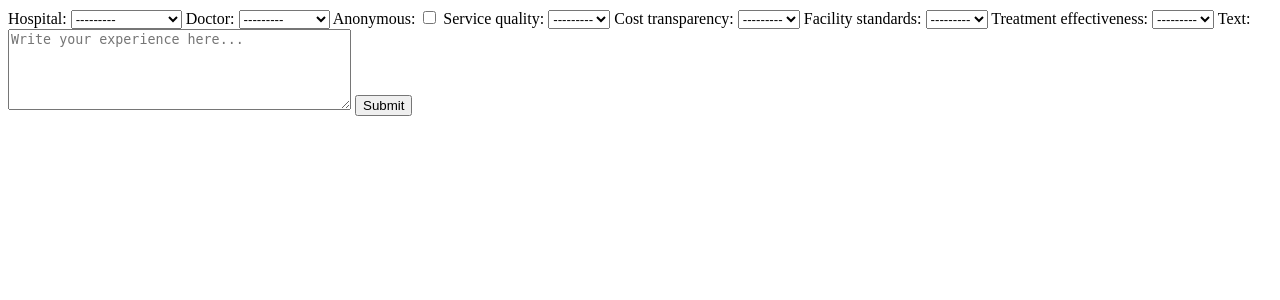
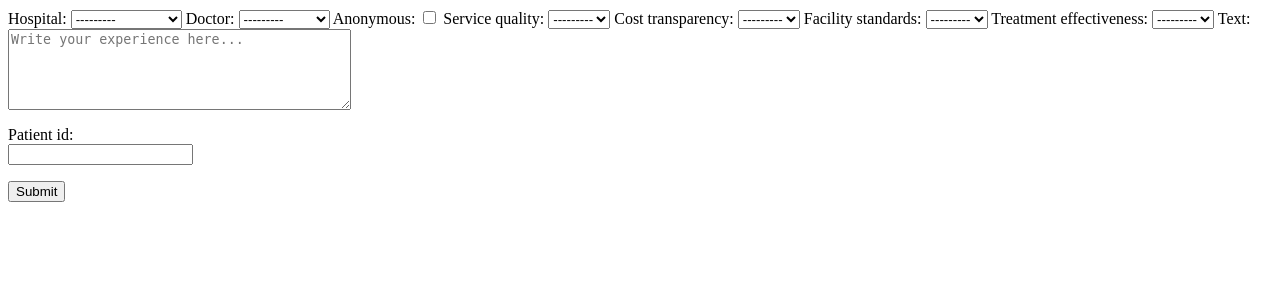
Before and after one commit to ramisalamya1/Software-Design-Project-CSE327-, a Django app: page /reviews/add/ in a window 1280 px wide. Shown: the top 300 px of the page. Run offline with Django 5.2, Linux system fonts and the light colour scheme; data comes from the database, SQL or seed files in the repository; both versions use the stored data as it was after the commit; some libraries are stand-ins or nearby versions.

Commit message:
adding patient id to each review

```diff
--- a/reviews_ratings/forms.py
+++ b/reviews_ratings/forms.py
@@ -9,7 +9,7 @@ class ReviewForm(forms.ModelForm):
         fields = [
             'hospital', 'doctor', 'anonymous',
             'service_quality', 'cost_transparency',
-            'facility_standards', 'treatment_effectiveness', 'text'
+            'facility_standards', 'treatment_effectiveness', 'text', 'patient_id',
         ]
         widgets = {
             'text': forms.Textarea(attrs={'rows': 5, 'cols': 40, 'placeholder': 'Write your experience here...'}),
--- a/reviews_ratings/models.py
+++ b/reviews_ratings/models.py
@@ -20,7 +20,7 @@ class Doctor(models.Model):
 class Review(models.Model):
     RATING_CHOICES = [(i, str(i)) for i in range(1, 6)]
 
-    patient_id = models.CharField(max_length=50)
+    patient_id = models.CharField(max_length=50, null=True, blank=True)
 
     def __str__(self):
         return f"Review by {self.patient_id}"
--- a/templates/review_form.html
+++ b/templates/review_form.html
@@ -16,5 +16,12 @@
     {{ form.text.label_tag }}
     {{ form.text|add_class:"custom-textarea" }}
 
+    <p>
+        {{ form.patient_id.label_tag }}<br>
+        {{ form.patient_id }}
+        {{ form.patient_id.errors }}
+      </p>
+
+
     <button type="submit">{% if edit %}Update{% else %}Submit{% endif %}</button>
 </form>
```
Also changed, not shown: db.sqlite3, reviews_ratings/migrations/0005_review_patient_id.py (added).
